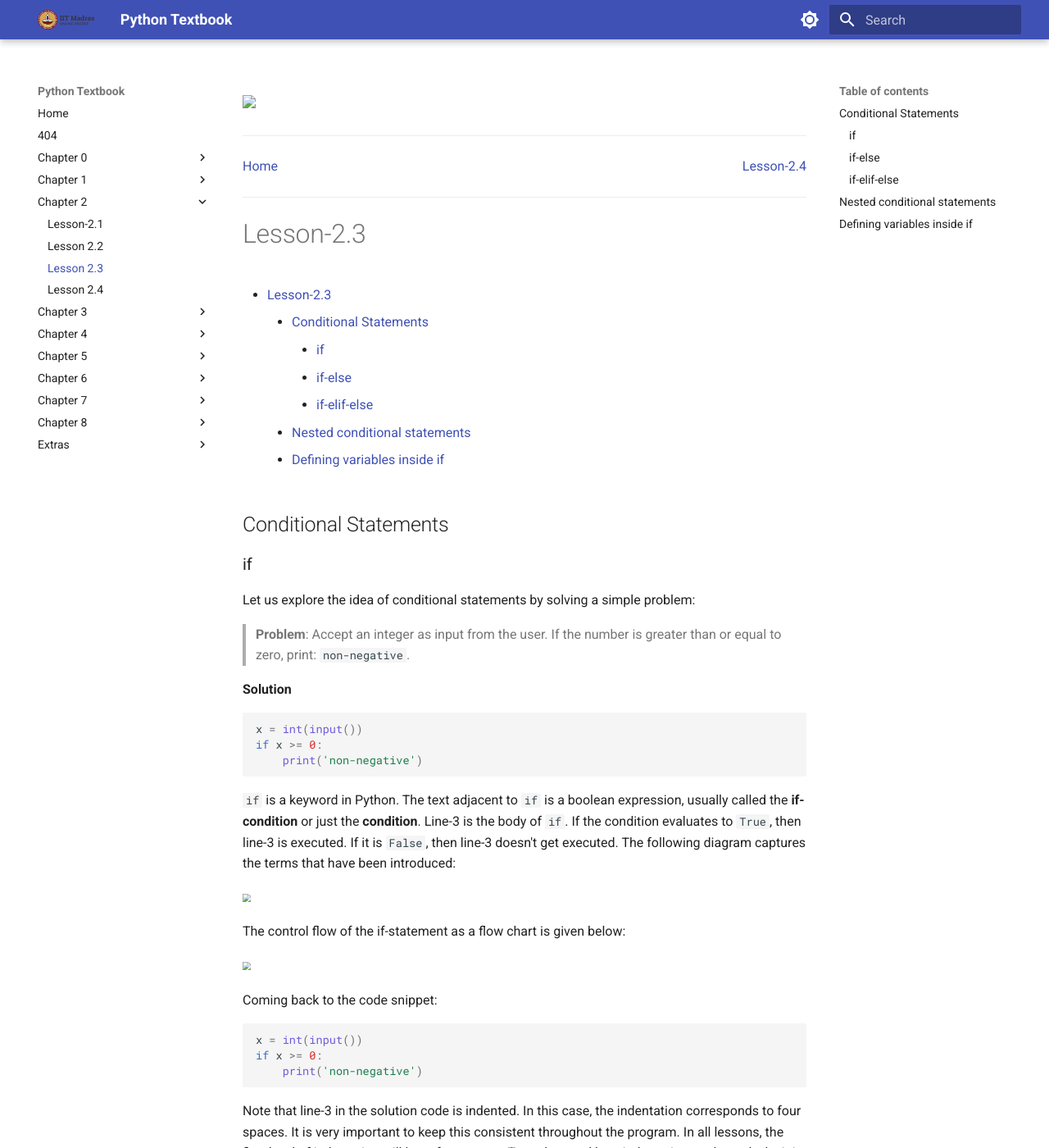
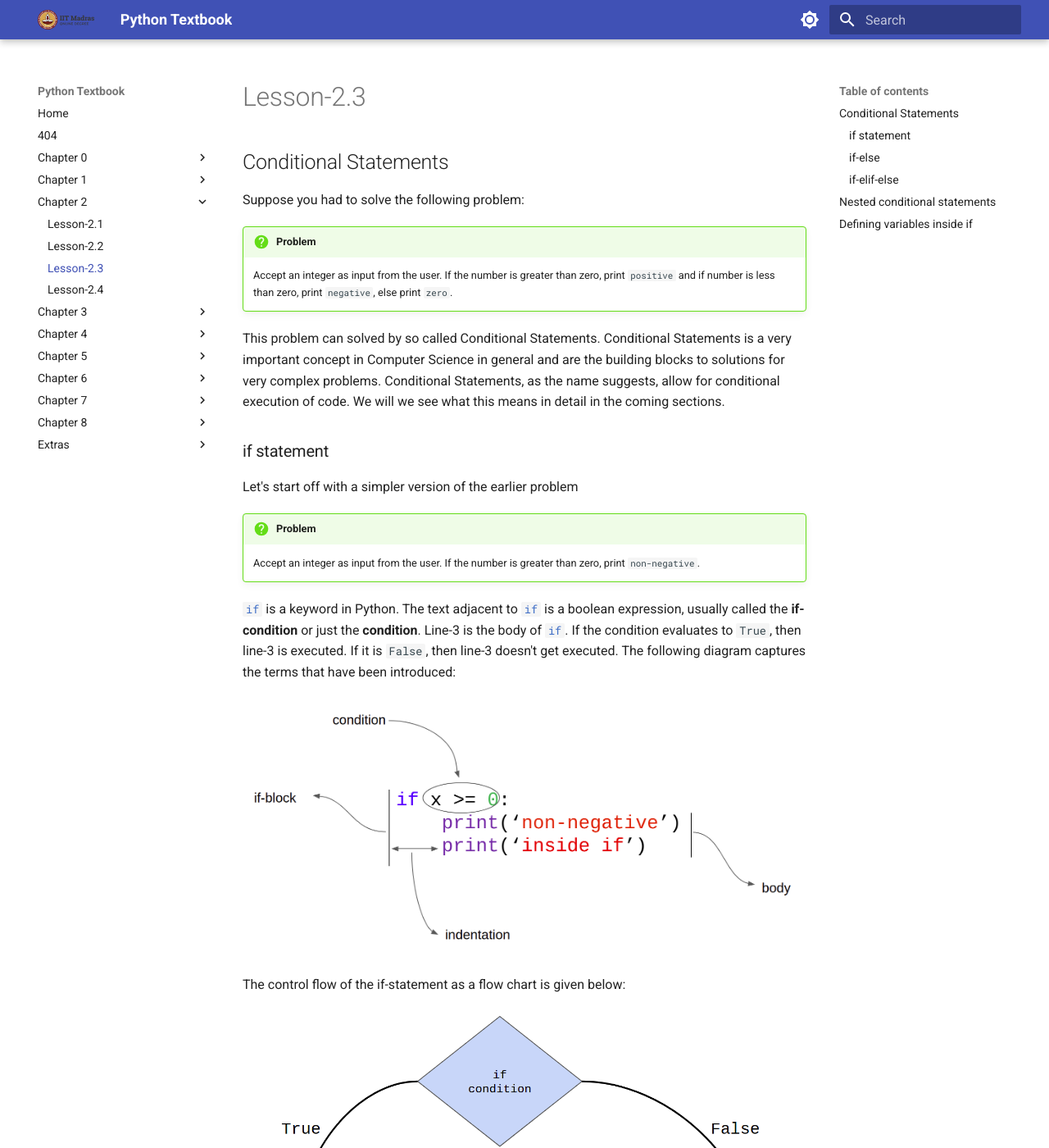
Before and after one commit to bsc-iitm/python-textbook, an MkDocs documentation site: the page built from docs/chapter-2/lesson-2.3.md, in a window 1280 px wide and 1400 px high. Shown: the whole window at 82% size. Built offline with MkDocs 1.6.1 and Material for MkDocs 9.7.7, drawn with Linux system fonts in a browser that asks for light colours; some of the changed text lies outside the part shown.

Commit message:
Proofread L 2.2, 2.3, 2.4 Expanded config Added extra style

````diff
--- a/docs/chapter-2/lesson-2.3.md
+++ b/docs/chapter-2/lesson-2.3.md
@@ -1,76 +1,74 @@
-<img src="../assets/images/logo.png" width=30% />
-
-<hr>
-<span style="display:flex; justify-content: space-between;">
-	<a href="../index.html">Home</a> <a href="../chapter-2/lesson-2.4.html">Lesson-2.4</a>
-</span>
-<hr>
-
 # Lesson-2.3
-
-
-[TOC]
 
 ## Conditional Statements
 
-### if
+Suppose you had to solve the following problem:
 
-Let us explore the idea of conditional statements by solving a simple problem:
+!!! question "Problem"
+    Accept an integer as input from the user. If the number is greater than zero, print `positive` and if number is less than zero, print `negative`, else print `zero`.
 
-> **Problem**: Accept an integer as input from the user. If the number is greater than or equal to zero, print: `non-negative`.
+This problem can solved by so called Conditional Statements. Conditional Statements is a very important concept in Computer Science in general and are the building blocks to solutions for very complex problems. Conditional Statements, as the name suggests, allow for conditional execution of code. We will we see what this means in detail in the coming sections.
 
-**Solution**
 
-```python
+### if statement
+
+Let's start off with a simpler version of the earlier problem
+!!! question "Problem"
+    Accept an integer as input from the user. If the number is greater than zero, print `non-negative`.
+
+`#!py if` is a keyword in Python. The text adjacent to `#!py if` is a boolean expression, usually called the **if-condition** or just the **condition**. Line-3 is the body of `#!py if`. If the condition evaluates to `True`, then line-3 is executed. If it is `False`, then line-3 doesn't get executed. The following diagram captures the terms that have been introduced:
+
+![Diagram detailing the syntax of if statement](../assets/images/img-015.png)
+
+The control flow of the if-statement as a flow chart is given below:
+
+![Control flow of if statement](../assets/images/img-006.png)
+
+
+
+Thus we can solve the problem with if:
+
+```python linenums="1"
 x = int(input())
 if x >= 0:
     print('non-negative')
 ```
 
-`if` is a keyword in Python. The text adjacent to `if` is a boolean expression, usually called the **if-condition** or just the **condition**. Line-3 is the body of `if`. If the condition evaluates to `True`, then line-3 is executed. If it is `False`, then line-3 doesn't get executed. The following diagram captures the terms that have been introduced:
+Note that line 3 in the solution code is indented. In this case, the indentation corresponds to four spaces. It is very important to keep this consistent throughout the program. In all lessons, the first level of indentation will have four space . To understand how indentation works and why it is necessary, consider the following code blocks:
 
-<img src="../assets/images/img-015.png" style="zoom:60%;" />
+Lines 3-5 in the following codes make up the **if-block**. Lines 4 and 5 which are indented make up the body of `#!py if`. Whenever the if-condition evaluates to `True`, the interpreter enters the body of `#!py if` and executes the lines sequentially. The indentation helps in separating the body of the if-block from the rest of the code.
 
+=== "Positive x"
+    ```python linenums="1"
+    # Left
+    x = 1
+    if x >= 0:
+        print('non-negative')
+        print('inside if')
+    print('outside if')
+    ```
+    The condition is `True`. So lines 4 and 5 are going to be executed. Once we exit the if-block, the interpreter will resume execution from line 6. The output will be:
 
+    ``` linenums="1"
+    non-negative
+    inside if
+    outside if
+    ```
 
-The control flow of the if-statement as a flow chart is given below:
+=== "Negative x"
+    ```python linenums="1"
+    # Right
+    x = -1
+    if x >= 0:
+        print('non-negative')
+        print('inside if')
+    print('outside if')
+    ```
+    The condition is `False`. So, lines 4 and 5 are *not* going to be executed. The interpreter will skip the body of `if` and directly move to line 6. The output will be
 
-<img src="../assets/images/img-006.png" style="zoom:60%;" />
-
-
-
-Coming back to the code snippet:
-
-```python
-x = int(input())
-if x >= 0:
-    print('non-negative')
-```
-
-Note that line-3 in the solution code is indented. In this case, the indentation corresponds to four spaces. It is very important to keep this consistent throughout the program. In all lessons, the first level of indentation will have four space . To understand how indentation works and why it is necessary, consider the following code blocks:
-
-```python
-# Left									 | # Right
-x = 1                                    | x = -1
-if x >= 0:                               | if x >= 0:
-    print('non-negative')                |     print('non-negative')
-    print('inside if')                   |     print('inside if')
-print('outside if')				         | print('outside if')
-```
-
-The output is:
-
-```
-non-negative                             | outside if
-inside if 							     |
-outside if                               |
-```
-
-Lines 3-5 in the code make up the **if-block**. Lines 4 and 5 which are indented make up the body of `if`. Whenever the if-condition evaluates to `True`, the interpreter enters the body of `if` and executes the lines sequentially. The indentation helps in separating the body of the if-block from the rest of the code.
-
-<u>Left</u>:  For the code on the left, the condition is `True`. So lines 4 and 5 are going to be executed. Once we exit the if-block, the interpreter will resume execution from line-6.
-
-<u>Right</u>: For the code on the right, the condition is `False`. So, lines 4 and 5 are *not* going to be executed. The interpreter will skip the body of `if` and directly move to line-6.
+    ``` linenums="1"
+    outside if
+    ```
 
 ### if-else
 
@@ -78,11 +76,18 @@
 
 **Problem**
 
-> Accept an integer as input from the user. If the number is greater than or equal to zero, print: `non-negative`. If the number is less than zero, print `negative`.
+!!! question "Problem"
+    Accept an integer as input from the user. If the number is greater than or equal to zero, print: `non-negative`. If the number is less than zero, print `negative`.
 
-**Solution**
+`#!py else` is a keyword in Python. When the if-condition evaluates to `True`, the statements inside the body of the if-block are evaluated. When the condition evaluates to `False`, the statements inside the body of the else-block are evaluated.
 
-```python
+A visual representation of the control flow:
+
+![if-else control flow](../assets/images/img-007.png)
+
+Now that with else we can add additional conditional branching to our code and solve the question:
+
+```py linenums="1"
 x = int(input())
 if x >= 0:
     print('non-negative')
@@ -90,17 +95,13 @@
     print('negative')
 ```
 
-`else` is a keyword in Python. When the if-condition evaluates to `True`, the statements inside the body of the if-block are evaluated. When the condition evaluates to `False`, the statements inside the body of the else-block are evaluated.
-
-A visual representation of the control flow:
-
-<img src="../assets/images/img-007.png" style="zoom:60%;" />
+Line 2 checks if `x` is greater than or equal to `0`. Upon failing that condition, the `else` block executes.
 
 Points to remember:
 
-- `if` and `else` are at the same level of indentation.
-- `else` can never occur independent of an `if` in conditional statements.
-- `else` cannot have any new condition associated with it.
+- `#!py if` and `#!py else` are at the same level of indentation.
+- `#!py else` can never occur independent of an `#!py if` in conditional statements.
+- `#!py else` cannot have any new condition associated with it.
 
 The following code demonstrates the last two points:
 
@@ -123,11 +124,14 @@
 
 ### if-elif-else
 
-Time for another bump in the level of complexity:
+This final tool will help us solve the original problem:
 
-> Accept an integer as input from the user. If the number is greater than zero, print: `positive`. If the number is less than zero, print `negative`. If the number is equal to zero, print `zero`.
+!!! question "Problem"
+    Accept an integer as input from the user. If the number is greater than zero, print `positive` and if number is less than zero, print `negative`, else print `zero`.
 
-```python
+`#!py elif` is a keyword in Python. It is a shorthand for else-if. With this final weapon in our conditional statements arsenal, we can solve the problem as thus
+
+```python linenums="1"
 x = int(input())
 if x > 0:
     print('positive')
@@ -138,37 +142,36 @@
 # End of code
 ```
 
-`elif` is a keyword in Python. It is a shorthand for else-if.
-
 To understand how this works, let us consider three different inputs and the corresponding outputs.
-
+<div class="center" markdown>
 | Input  | Output   |
 | ------ | -------- |
 | x = 1  | positive |
 | x = 0  | zero     |
 | x = -1 | negative |
+</div>
 
-The entire `if-elif-else` block has three sub-blocks in it:
+The entire `#!py if`-`#!py elif`-`#!py else` block has three sub-blocks in it:
 
 - if-block: lines 2-3
 - elif-block: lines 4-5
 - else-block: lines 6-7
 
-This is the process followed by the interpreter in executing the `if-elif-else` block:
+This is the process followed by the interpreter in executing the `#!py if`-`#!py elif`-`#!py else` block:
 
-- If the if-condition evaluates to `True`, line-3 is executed and then the control transfers to line-8.
-- If the if-condition evaluates to `False`, the control transfers to the elif-block. If the elif-condition evaluates to `True`, then line-5 is executed and then the control transfers to line-8.
-- If the elif-condition is `False`, the control transfers to the else-block and line-7 is executed. As there are no more conditions to check, control naturally transfers to line-8.
+- If the if-condition evaluates to `True`, line 3 is executed and then the control transfers to line-8.
+- If the if condition evaluates to `False`, the control transfers to the elif block. If the elif condition evaluates to `True`, then line 5 is executed and then the control transfers to line 8.
+- If the elif condition is `False`, the control transfers to the else block and line 7 is executed. As there are no more conditions to check, control naturally transfers to line 8.
 
 A visual representation of the process is given below:
 
-<img src="../assets/images/img-008.png" style="zoom:60%"  />
+![elif control flow](../assets/images/img-008.png)
 
 
 
 The general syntax:
 
-```python
+```
 if <condition-1>:
     <statement-1>
 elif <condition-2>:
@@ -241,4 +244,4 @@
 
 Run the code multiple times, varying the input each time. What do you observe?
 
-Whenever the input is a multiple of 5, the code runs without any error. When the input is not divisible by 5, the code throws a `NameError`. This is because, we are trying to reference a variable that has not been defined. The variable `output` is created only if line-3 is executed during run-time. Its mere presence in the code is not enough.
+Whenever the input is a multiple of 5, the code runs without any error. When the input is not divisible by 5, the code throws a `NameError`. This is because, we are trying to reference a variable that has not been defined. The variable `output` is created only if line 3 is executed during run-time. Its mere presence in the code is not enough.
--- /dev/null
+++ b/docs/stylesheets/extra.css
@@ -0,0 +1,8 @@
+.center {
+    display: flex;
+    justify-content: center;
+}
+
+td.code {
+    padding: 1 !important;
+}
--- a/mkdocs.yml
+++ b/mkdocs.yml
@@ -27,8 +27,11 @@
   - pymdownx.inlinehilite
   - pymdownx.snippets
   - pymdownx.superfences
+  - pymdownx.tabbed:
+      alternate_style: true
   - pymdownx.arithmatex:
       generic: true
+  - pymdownx.keys
 
 plugins:
   - search
@@ -38,6 +41,9 @@
       css_style:
         width: "100%"
 
+extra_css:
+  - stylesheets/extra.css
+
 extra_javascript:
   - javascripts/mathjax.js
   - https://polyfill.io/v3/polyfill.min.js?features=es6
````
Also changed, not shown: other parts of docs/chapter-2/lesson-2.3.md (+5 -5 lines), docs/chapter-1/lesson-1.1.md (+16 -16 lines), docs/chapter-2/lesson-2.2.md (+21 -29 lines), docs/chapter-2/lesson-2.4.md (+6 -16 lines).
